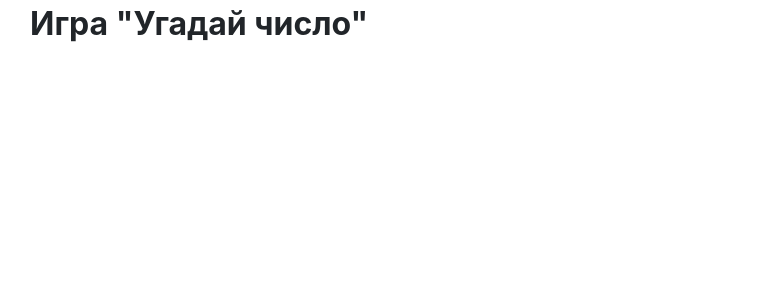
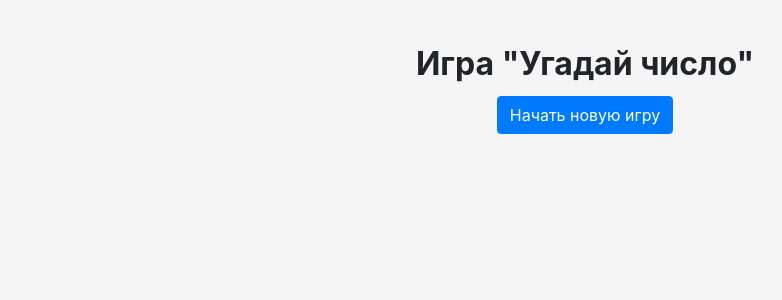
Before and after one commit to AdaevK/testgame, a React app in the folder assets/: page / in a window 1280 px wide. Shown: the top 300 px of the page, without its empty margins (55-837 px from the left). Built offline with nearby package versions, Linux system fonts and the light colour scheme; the HTML template or start-up script is replaced by a standard one.

Commit message:
added simple client interface for game

```diff
--- a/assets/package.json
+++ b/assets/package.json
@@ -29,6 +29,7 @@
     "node-sass": "^4.11.0",
     "optimize-css-assets-webpack-plugin": "^5.0.1",
     "postcss-loader": "^3.0.0",
+    "prop-types": "^15.7.2",
     "sass-loader": "^7.1.0",
     "uglifyjs-webpack-plugin": "^2.1.1",
     "webpack": "^4.29.4",
--- a/assets/src/application.js
+++ b/assets/src/application.js
@@ -2,7 +2,7 @@ import './application.scss';
 
 import React from 'react';
 import ReactDOM from 'react-dom';
-import App from "./components/App";
+import App from "./components/app";
 
 ReactDOM.render(<App />, document.getElementById("app"));
 
--- a/assets/src/application.scss
+++ b/assets/src/application.scss
@@ -4,3 +4,32 @@
 @import "~bootstrap/scss/reboot";
 
 @import "~bootstrap/scss/grid";
+@import "~bootstrap/scss/forms";
+@import "~bootstrap/scss/input-group";
+@import "~bootstrap/scss/buttons";
+@import "~bootstrap/scss/utilities";
+
+html, body {
+  height: 100%;
+}
+
+#app {
+  padding-top: 40px;
+  background-color: #f5f5f5;
+  height: 100%;
+}
+
+.game {
+  &__input {
+    width: 290px;
+    margin: auto;
+  }
+}
+
+.attempts {
+  list-style: none;
+  padding: 0;
+  margin: auto;
+  height: 220px;
+  overflow: auto;
+}
--- a/assets/src/components/App.jsx
+++ /dev/null
@@ -1,15 +0,0 @@
-import React from 'react';
-
-export default class App extends React.Component {
-  render() {
-    return (
-      <div className="container">
-        <div className="row">
-          <div className="col-12">
-            <h1>Игра "Угадай число"</h1>
-          </div>
-        </div>
-      </div>
-    )
-  }
-}
--- /dev/null
+++ b/assets/src/components/app.jsx
@@ -0,0 +1,50 @@
+import React from 'react';
+import Game from './game';
+
+export default class App extends React.Component {
+  constructor(props) {
+    super(props);
+
+    this.state = {
+      game: null,
+      disabled: false,
+    }
+
+    this.handleClick = this.handleClick.bind(this);
+  }
+
+  handleClick(e) {
+    e.preventDefault();
+    if(!this.state.disabled) {
+      this.setState({ disabled: false });
+
+      this.setState({
+        disabled: false,
+        game: { id: 1 },
+      });
+    }
+  }
+
+  render() {
+    const { game, disabled } = this.state;
+    const gameElement = (game !== null) ? <Game {...game} /> : null;
+
+    return (
+      <div className="container text-center">
+        <div className="row">
+          <div className="col-12">
+            <h1>Игра "Угадай число"</h1>
+          </div>
+        </div>
+        <div className="row">
+          <div className="col-12 mb-3">
+            <button type="button" className="btn btn-primary" onClick={this.handleClick} disabled={disabled}>
+              Начать новую игру
+            </button>
+          </div>
+        </div>
+        {gameElement}
+      </div>
+    )
+  }
+}
--- /dev/null
+++ b/assets/src/components/game.jsx
@@ -0,0 +1,72 @@
+import React from 'react';
+import PropTypes from 'prop-types';
+import GameAttempt from './game_attempt';
+
+class Game extends React.Component {
+  constructor(props) {
+    super(props);
+
+    this.state = {
+      id: props.id,
+      attempts: [],
+      input: '',
+    };
+
+    this.handleSubmit = this.handleSubmit.bind(this);
+    this.handleInputChange = this.handleInputChange.bind(this);
+  }
+
+  handleSubmit(e) {
+    e.preventDefault();
+    const attempt = {
+      number: this.state.attempts.length + 1,
+      input: this.state.input,
+      result: 'BK',
+    };
+
+    this.setState({
+      attempts: [attempt, ...this.state.attempts],
+      input: '',
+    });
+  }
+
+  handleInputChange(event) {
+    this.setState({ input: event.target.value });
+  }
+
+  render() {
+    const { attempts, input } = this.state;
+
+    return (
+      <div className="row game">
+        <div className="col-12 mb-1">
+          <form onSubmit={this.handleSubmit}>
+            <div className="input-group game__input">
+              <input className="form-control" value={input} onChange={this.handleInputChange}/>
+              <div className="input-group-append">
+                <button type="submit" className="btn btn-success">Проверить</button>
+              </div>
+            </div>
+            <small>Введите 4-х значное число.</small>
+          </form>
+        </div>
+        <div className="col-12 text-center">
+          <h4>Предыдущие попытки</h4>
+          <ul className="game__attempts attempts mt-1">
+            {
+              attempts.map((attempt) => {
+                return <GameAttempt key={attempt.number} {...attempt} />
+              })
+            }
+          </ul>
+        </div>
+      </div>
+    )
+  }
+}
+
+Game.propTypes = {
+  id: PropTypes.number,
+}
+
+export default Game;
--- /dev/null
+++ b/assets/src/components/game_attempt.jsx
@@ -0,0 +1,32 @@
+import React from 'react';
+import PropTypes from 'prop-types';
+
+class GameAttempt extends React.Component {
+  constructor(props) {
+    super(props);
+
+    this.state = {
+      number: props.number,
+      input: props.input,
+      result: props.result,
+    };
+  }
+
+  render() {
+    const { number, input, result } = this.state;
+
+    return (
+      <li className="attempt">
+        {number}: {input} - {result}
+      </li>
+    );
+  }
+}
+
+GameAttempt.propTypes = {
+  number: PropTypes.number,
+  input: PropTypes.string,
+  result: PropTypes.string,
+}
+
+export default GameAttempt;
```
Also changed, not shown: 2 other files (tests, documents, lock files or other folders).
